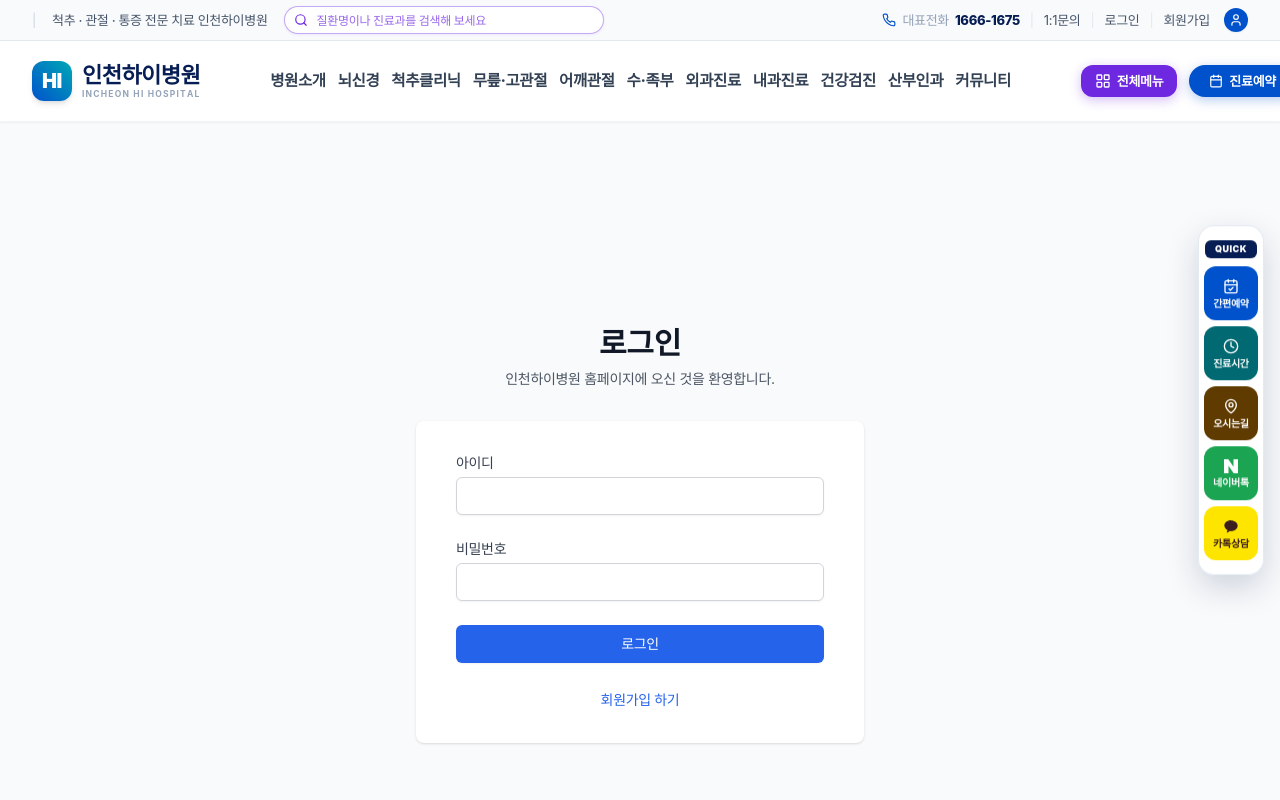
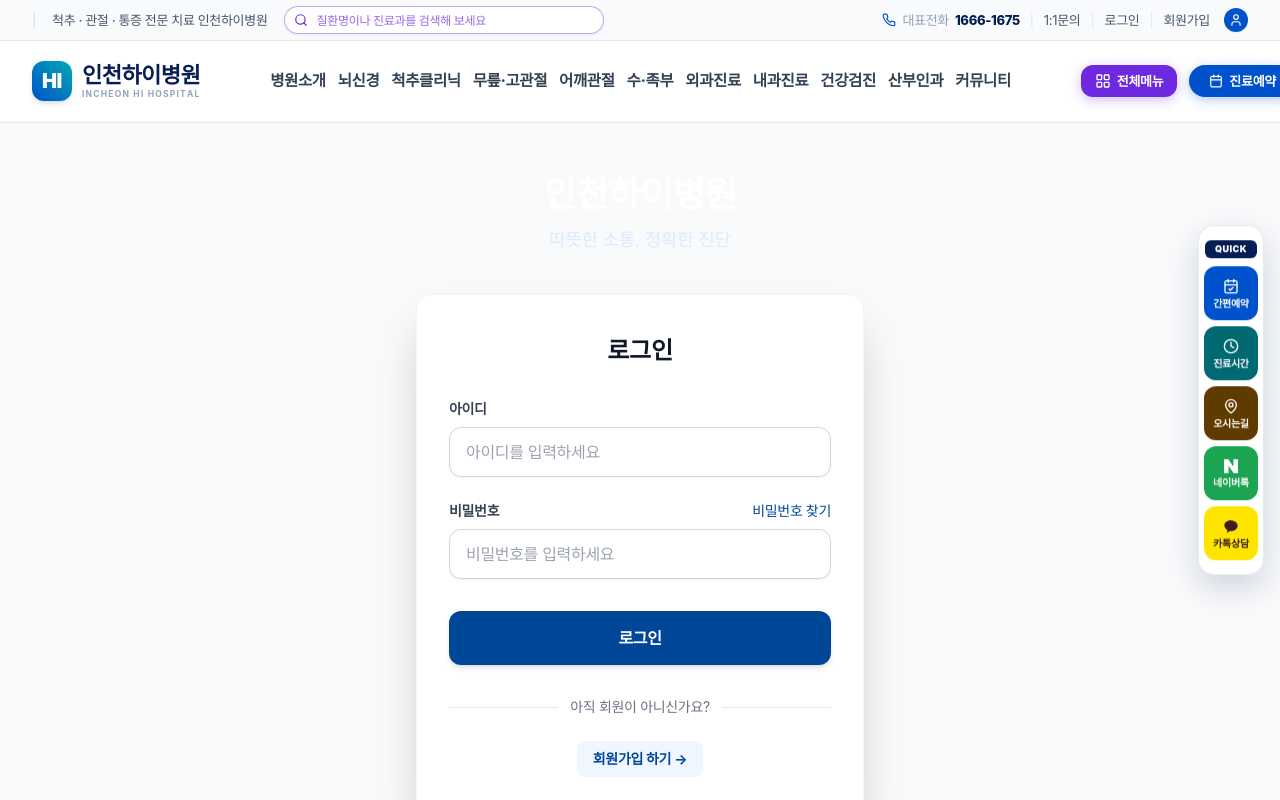
Before and after one commit to kmmld34-code/hihospital-project, a Next.js app in the folder lsk-frontend/: page /login in a window 1280 px wide. Shown: the top 800 px of the page. Built offline with nearby package versions, Linux system fonts and the light colour scheme; a web font is replaced by a local one.

Commit message:
feat: upgrade login UI design and fix header link

```diff
--- a/lsk-frontend/src/app/login/page.tsx
+++ b/lsk-frontend/src/app/login/page.tsx
@@ -2,6 +2,7 @@
 import React, { useState } from 'react';
 import { useRouter } from 'next/navigation';
 import { setToken } from '@/lib/auth';
+import Link from 'next/link';
 
 export default function LoginPage() {
   const [mbId, setMbId] = useState('');
@@ -16,7 +17,6 @@ export default function LoginPage() {
     setErrorMsg('');
 
     try {
-      // 프록시 API (next.js 라우트)를 통해 카페24 백엔드와 통신 예정
       const res = await fetch('/api/auth', {
         method: 'POST',
         headers: { 'Content-Type': 'application/json' },
@@ -26,13 +26,11 @@ export default function LoginPage() {
       const data = await res.json();
 
       if (data.success) {
-        // 토큰(또는 세션 식별자) 저장 및 등급(level) 저장
         setToken(data.data.token, data.data.member);
-        alert(`${data.data.member.mb_name}님 환영합니다!`);
         router.push('/');
         router.refresh();
       } else {
-        setErrorMsg(data.error || '로그인에 실패했습니다. 아이디와 비밀번호를 확인해주세요.');
+        setErrorMsg(data.error || '아이디 또는 비밀번호가 일치하지 않습니다.');
       }
     } catch (err) {
       setErrorMsg('서버와 통신 중 오류가 발생했습니다.');
@@ -42,49 +40,104 @@ export default function LoginPage() {
   };
 
   return (
-    <div className="min-h-screen bg-gray-50 flex flex-col justify-center py-12 sm:px-6 lg:px-8">
-      <div className="sm:mx-auto sm:w-full sm:max-w-md">
-        <h2 className="mt-6 text-center text-3xl font-extrabold text-gray-900">로그인</h2>
-        <p className="mt-2 text-center text-sm text-gray-600">
-          인천하이병원 홈페이지에 오신 것을 환영합니다.
-        </p>
-      </div>
+    <div className="min-h-screen bg-gray-50 flex items-center justify-center py-12 sm:px-6 lg:px-8 relative overflow-hidden">
+      {/* 배경 장식 패턴 (인천하이병원 브랜드 컬러 연계) */}
+      <div className="absolute top-0 left-0 w-full h-96 bg-[#00479A] skew-y-3 transform origin-top-left -z-10 opacity-90"></div>
 
-      <div className="mt-8 sm:mx-auto sm:w-full sm:max-w-md">
-        <div className="bg-white py-8 px-4 shadow sm:rounded-lg sm:px-10">
+      <div className="w-full max-w-md mx-auto z-10">
+        <div className="text-center mb-10">
+          {/* 로고 대신 병원 텍스트 및 신뢰감 주는 헤드라인 */}
+          <h2 className="text-4xl font-extrabold text-white tracking-tight">인천하이병원</h2>
+          <p className="mt-3 text-blue-100 text-lg">따뜻한 소통, 정확한 진단</p>
+        </div>
+
+        <div className="bg-white py-10 px-8 shadow-2xl rounded-2xl border border-gray-100">
+          <h3 className="text-2xl font-bold text-gray-900 mb-8 text-center">로그인</h3>
+
           <form className="space-y-6" onSubmit={handleLogin}>
             <div>
-              <label htmlFor="mb_id" className="block text-sm font-medium text-gray-700">아이디</label>
-              <div className="mt-1">
-                <input id="mb_id" name="mb_id" type="text" required value={mbId} onChange={(e) => setMbId(e.target.value)}
-                  className="appearance-none block w-full px-3 py-2 border border-gray-300 rounded-md shadow-sm focus:outline-none focus:ring-blue-500 focus:border-blue-500 sm:text-sm" />
+              <label htmlFor="mb_id" className="block text-sm font-semibold text-gray-700">
+                아이디
+              </label>
+              <div className="mt-2">
+                <input
+                  id="mb_id"
+                  name="mb_id"
+                  type="text"
+                  required
+                  value={mbId}
+                  onChange={(e) => setMbId(e.target.value)}
+                  className="appearance-none block w-full px-4 py-3 border border-gray-300 rounded-xl shadow-sm placeholder-gray-400 focus:outline-none focus:ring-2 focus:ring-[#00479A] focus:border-transparent transition-all"
+                  placeholder="아이디를 입력하세요"
+                />
               </div>
             </div>
 
             <div>
-              <label htmlFor="mb_password" className="block text-sm font-medium text-gray-700">비밀번호</label>
-              <div className="mt-1">
-                <input id="mb_password" name="mb_password" type="password" required value={mbPassword} onChange={(e) => setMbPassword(e.target.value)}
-                  className="appearance-none block w-full px-3 py-2 border border-gray-300 rounded-md shadow-sm focus:outline-none focus:ring-blue-500 focus:border-blue-500 sm:text-sm" />
+              <div className="flex items-center justify-between">
+                <label htmlFor="mb_password" className="block text-sm font-semibold text-gray-700">
+                  비밀번호
+                </label>
+                <Link href="#" className="text-sm font-medium text-[#00479A] hover:text-blue-800 transition-colors">
+                  비밀번호 찾기
+                </Link>
+              </div>
+              <div className="mt-2">
+                <input
+                  id="mb_password"
+                  name="mb_password"
+                  type="password"
+                  required
+                  value={mbPassword}
+                  onChange={(e) => setMbPassword(e.target.value)}
+                  className="appearance-none block w-full px-4 py-3 border border-gray-300 rounded-xl shadow-sm placeholder-gray-400 focus:outline-none focus:ring-2 focus:ring-[#00479A] focus:border-transparent transition-all"
+                  placeholder="비밀번호를 입력하세요"
+                />
               </div>
             </div>
 
             {errorMsg && (
-              <div className="text-red-500 text-sm font-medium">{errorMsg}</div>
+              <div className="rounded-md bg-red-50 p-4 border border-red-100">
+                <div className="flex">
+                  <div className="ml-3">
+                    <h3 className="text-sm font-medium text-red-800">{errorMsg}</h3>
+                  </div>
+                </div>
+              </div>
             )}
 
-            <div>
-              <button type="submit" disabled={loading}
-                className="w-full flex justify-center py-2 px-4 border border-transparent rounded-md shadow-sm text-sm font-medium text-white bg-blue-600 hover:bg-blue-700 focus:outline-none focus:ring-2 focus:ring-offset-2 focus:ring-blue-500 disabled:bg-blue-300">
-                {loading ? '로그인 중...' : '로그인'}
+            <div className="pt-2">
+              <button
+                type="submit"
+                disabled={loading}
+                className="w-full flex justify-center py-3.5 px-4 border border-transparent rounded-xl shadow-md text-base font-bold text-white bg-[#00479A] hover:bg-blue-800 focus:outline-none focus:ring-2 focus:ring-offset-2 focus:ring-[#00479A] disabled:opacity-70 transition-all transform active:scale-[0.99]"
+              >
+                {loading ? '인증 진행 중...' : '로그인'}
               </button>
             </div>
           </form>
 
-          <div className="mt-6 text-center">
-            <a href="/register" className="text-sm text-blue-600 hover:text-blue-500 font-medium">회원가입 하기</a>
+          <div className="mt-8">
+            <div className="relative">
+              <div className="absolute inset-0 flex items-center">
+                <div className="w-full border-t border-gray-200" />
+              </div>
+              <div className="relative flex justify-center text-sm">
+                <span className="px-3 bg-white text-gray-500">아직 회원이 아니신가요?</span>
+              </div>
+            </div>
+
+            <div className="mt-6 text-center">
+              <Link href="/register" className="inline-flex items-center px-4 py-2 text-sm font-bold text-[#00479A] bg-blue-50 hover:bg-blue-100 rounded-lg transition-colors">
+                회원가입 하기 &rarr;
+              </Link>
+            </div>
           </div>
         </div>
+
+        <p className="text-center text-sm text-gray-400 mt-8">
+          &copy; INCHEON HI HOSPITAL. All rights reserved.
+        </p>
       </div>
     </div>
   );
--- a/lsk-frontend/src/components/Gem_Header.tsx
+++ b/lsk-frontend/src/components/Gem_Header.tsx
@@ -115,7 +115,7 @@ export default function Gem_Header() {
         `1:1문의는 회원 전용 서비스입니다.\n로그인 후 문의하신 질문과 답변 내역을 안전하게 따로 관리하실 수 있습니다.\n\n로그인 페이지로 이동하시겠습니까?`
       );
       if (confirmLogin) {
-        router.push("/auth/login?redirect=/mypage/inquiry");
+        router.push("/login?redirect=/mypage/inquiry");
       }
     }
   };
@@ -192,7 +192,7 @@ export default function Gem_Header() {
             </button>
             <span className="text-slate-200">|</span>
             <Link
-              href="/auth/login"
+              href="/login"
               className="text-slate-600 hover:text-[#0052CC] transition-colors"
             >
               로그인
@@ -625,7 +625,7 @@ export default function Gem_Header() {
 
           {/* 모바일 하단 로그인/회원가입/예약 바 */}
           <div className="mt-5 pt-4 border-t border-slate-100 flex items-center justify-around text-xs font-semibold text-slate-600">
-            <Link href="/auth/login" onClick={() => setMobileMenuOpen(false)}>
+            <Link href="/login" onClick={() => setMobileMenuOpen(false)}>
               로그인
             </Link>
             <span className="text-slate-300">|</span>
```
